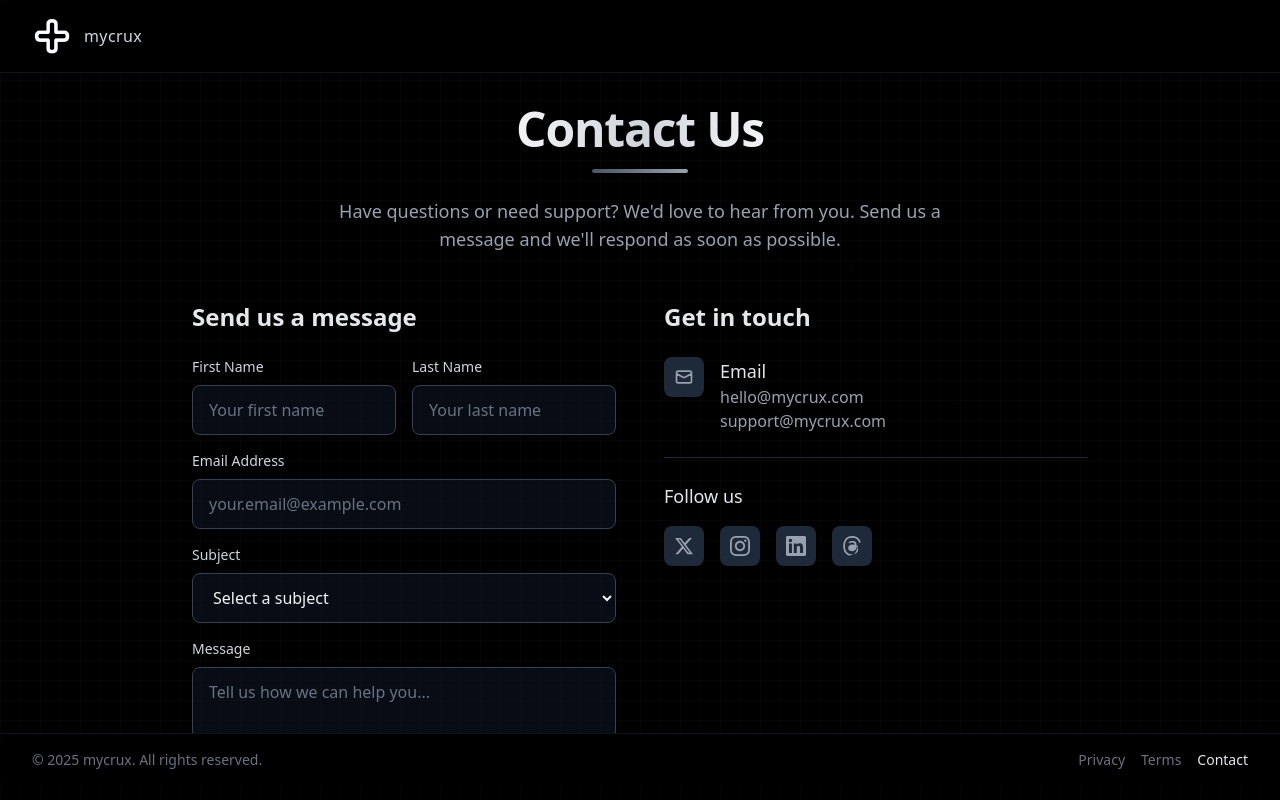
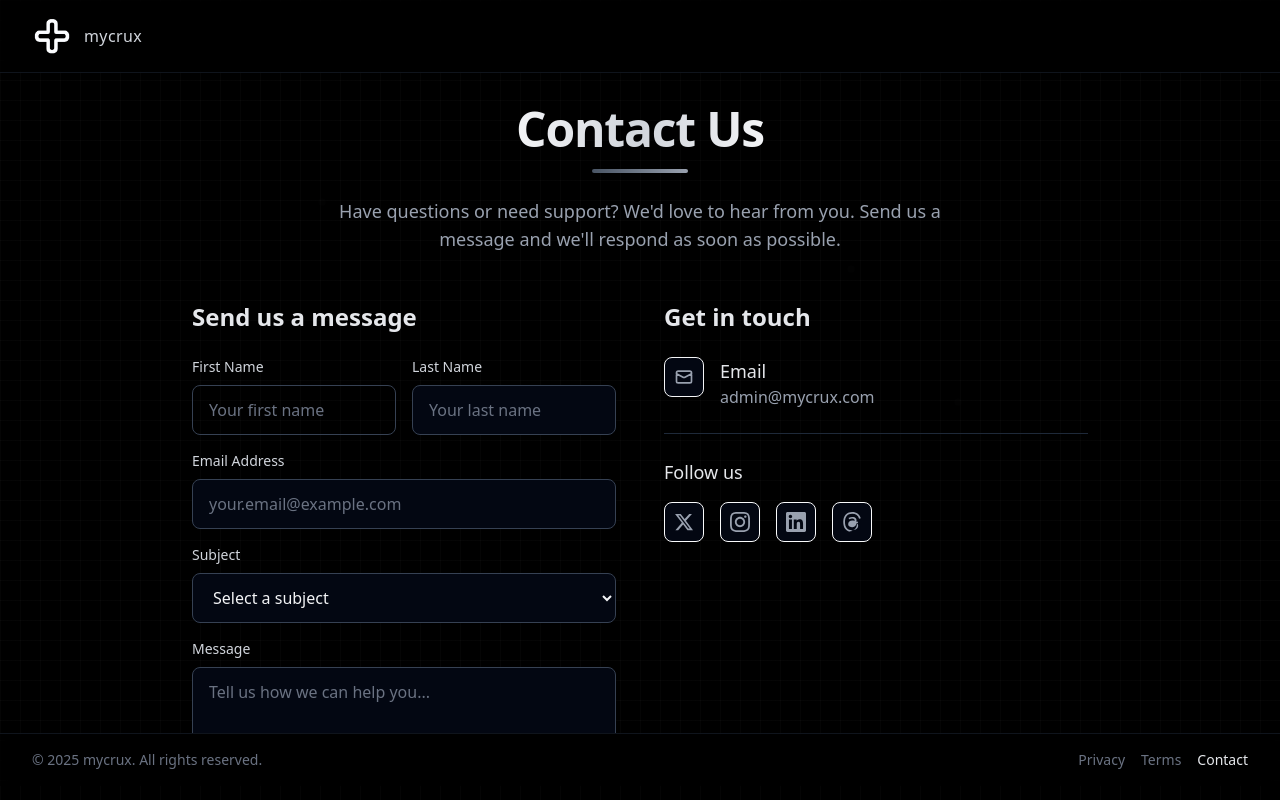
Before and after one commit to adsrisanth/mycrux, a Next.js app in the folder my-app/: page /contact in a window 1280 px wide. Built offline with nearby package versions, Linux system fonts and the light colour scheme.

Commit message:
feat(updated Conatcts)

```diff
--- a/my-app/src/app/(pages)/contact/page.tsx
+++ b/my-app/src/app/(pages)/contact/page.tsx
@@ -4,20 +4,14 @@ import Footer from '@/app/components/Footer';
 const Contact = () => {
   return (
     <div className="h-screen bg-black relative overflow-hidden">
-      {/* Animated background grid */}
       <div className="absolute inset-0 bg-[linear-gradient(to_right,#4f4f4f1a_1px,transparent_1px),linear-gradient(to_bottom,#4f4f4f1a_1px,transparent_1px)] bg-[size:20px_20px] animate-pulse"></div>
-
-      {/* Floating particles effect */}
       <div className="absolute inset-0">
         <div className="absolute top-1/4 left-1/4 w-1 h-1 bg-gray-400 rounded-full animate-ping opacity-20"></div>
         <div className="absolute top-1/3 right-1/3 w-1 h-1 bg-gray-400 rounded-full animate-ping opacity-20" style={{animationDelay: '1s'}}></div>
         <div className="absolute bottom-1/4 left-1/3 w-1 h-1 bg-gray-400 rounded-full animate-ping opacity-20" style={{animationDelay: '2s'}}></div>
         <div className="absolute top-1/2 right-1/4 w-1 h-1 bg-gray-400 rounded-full animate-ping opacity-20" style={{animationDelay: '3s'}}></div>
       </div>
-
       <Navigation currentPage="contact" />
-
-      {/* Main content */}
       <main className="relative z-10 flex flex-col h-[calc(100vh-140px)] px-4 sm:px-6 lg:px-8 overflow-y-auto">
         <div className="max-w-4xl mx-auto py-8">
           <div className="text-center mb-12">
@@ -31,12 +25,9 @@ const Contact = () => {
               Have questions or need support? We'd love to hear from you. Send us a message and we'll respond as soon as possible.
             </p>
           </div>
-
           <div className="grid md:grid-cols-2 gap-12">
-            {/* Contact Form */}
             <div className="space-y-6">
               <h2 className="text-2xl font-semibold text-gray-200 mb-6">Send us a message</h2>
-
               <form className="space-y-4">
                 <div className="grid grid-cols-1 sm:grid-cols-2 gap-4">
                   <div>
@@ -47,7 +38,7 @@ const Contact = () => {
                       type="text"
                       id="firstName"
                       name="firstName"
-                      className="w-full px-4 py-3 bg-gray-900/50 border border-gray-700 rounded-lg focus:outline-none focus:ring-2 focus:ring-gray-500 focus:border-transparent text-gray-100 placeholder-gray-500"
+                      className="w-full px-4 py-3 bg-gray- border border-gray-700 rounded-lg focus:outline-none focus:ring-2 focus:ring-gray-500 focus:border-transparent text-gray-100 placeholder-gray-500"
                       placeholder="Your first name"
                     />
                   </div>
@@ -59,12 +50,11 @@ const Contact = () => {
                       type="text"
                       id="lastName"
                       name="lastName"
-                      className="w-full px-4 py-3 bg-gray-900/50 border border-gray-700 rounded-lg focus:outline-none focus:ring-2 focus:ring-gray-500 focus:border-transparent text-gray-100 placeholder-gray-500"
+                      className="w-full px-4 py-3 bg-gray-950 border border-gray-700 rounded-lg focus:outline-none focus:ring-2 focus:ring-gray-500 focus:border-transparent text-gray-100 placeholder-gray-500"
                       placeholder="Your last name"
                     />
                   </div>
                 </div>
-
                 <div>
                   <label htmlFor="email" className="block text-sm font-medium text-gray-300 mb-2">
                     Email Address
@@ -73,11 +63,10 @@ const Contact = () => {
                     type="email"
                     id="email"
                     name="email"
-                    className="w-full px-4 py-3 bg-gray-900/50 border border-gray-700 rounded-lg focus:outline-none focus:ring-2 focus:ring-gray-500 focus:border-transparent text-gray-100 placeholder-gray-500"
+                    className="w-full px-4 py-3 bg-gray-950 border border-gray-700 rounded-lg focus:outline-none focus:ring-2 focus:ring-gray-500 focus:border-transparent text-gray-100 placeholder-gray-500"
                     placeholder="your.email@example.com"
                   />
                 </div>
-
                 <div>
                   <label htmlFor="subject" className="block text-sm font-medium text-gray-300 mb-2">
                     Subject
@@ -85,7 +74,7 @@ const Contact = () => {
                   <select
                     id="subject"
                     name="subject"
-                    className="w-full px-4 py-3 bg-gray-900/50 border border-gray-700 rounded-lg focus:outline-none focus:ring-2 focus:ring-gray-500 focus:border-transparent text-gray-100"
+                    className="w-full px-4 py-3 bg-gray-950 border border-gray-700 rounded-lg focus:outline-none focus:ring-2 focus:ring-gray-500 focus:border-transparent text-gray-100"
                   >
                     <option value="">Select a subject</option>
                     <option value="general">General Inquiry</option>
@@ -95,7 +84,6 @@ const Contact = () => {
                     <option value="other">Other</option>
                   </select>
                 </div>
-
                 <div>
                   <label htmlFor="message" className="block text-sm font-medium text-gray-300 mb-2">
                     Message
@@ -104,65 +92,58 @@ const Contact = () => {
                     id="message"
                     name="message"
                     rows={6}
-                    className="w-full px-4 py-3 bg-gray-900/50 border border-gray-700 rounded-lg focus:outline-none focus:ring-2 focus:ring-gray-500 focus:border-transparent text-gray-100 placeholder-gray-500 resize-none"
+                    className="w-full px-4 py-3 bg-gray-950 border border-gray-700 rounded-lg focus:outline-none focus:ring-2 focus:ring-gray-500 focus:border-transparent text-gray-100 placeholder-gray-500 resize-none"
                     placeholder="Tell us how we can help you..."
                   ></textarea>
                 </div>
-
                 <button
                   type="submit"
-                  className="w-full bg-gradient-to-r from-gray-700 to-gray-600 hover:from-gray-600 hover:to-gray-500 text-white font-medium py-3 px-6 rounded-lg transition-all duration-300 transform hover:scale-105"
+                  className="w-full bg-gray-950 border border-gray-700 cursor-pointer hover:bg-gray-800 text-white font-medium py-3 px-6 rounded-lg transition-all duration-300 transform hover:scale-105"
                 >
                   Send Message
                 </button>
               </form>
             </div>
-
             {/* Contact Information */}
             <div className="space-y-8">
               <h2 className="text-2xl font-semibold text-gray-200 mb-6">Get in touch</h2>
 
               <div className="space-y-6">
                 <div className="flex items-start space-x-4">
-                  <div className="w-10 h-10 bg-gray-800 rounded-lg flex items-center justify-center flex-shrink-0">
+                  <div className="w-10 h-10 bg-gray-950 border border-gray- rounded-lg flex items-center justify-center flex-shrink-0">
                     <svg className="w-5 h-5 text-gray-400" fill="none" stroke="currentColor" viewBox="0 0 24 24">
                       <path strokeLinecap="round" strokeLinejoin="round" strokeWidth={2} d="M3 8l7.89 4.26a2 2 0 002.22 0L21 8M5 19h14a2 2 0 002-2V7a2 2 0 00-2-2H5a2 2 0 00-2 2v10a2 2 0 002 2z" />
                     </svg>
                   </div>
                   <div>
                     <h3 className="text-lg font-medium text-gray-200">Email</h3>
-                    <p className="text-gray-400">hello@mycrux.com</p>
-                    <p className="text-gray-400">support@mycrux.com</p>
+                    <p className="text-gray-400">admin@mycrux.com</p>
                   </div>
                 </div>
-
                 {/* Social Links */}
                 <div className="pt-6 border-t border-gray-800">
                   <h3 className="text-lg font-medium text-gray-200 mb-4">Follow us</h3>
                   <div className="flex space-x-4">
                     {/* X (Twitter) */}
-                    <a href="#" className="w-10 h-10 bg-gray-800 rounded-lg flex items-center justify-center hover:bg-gray-700 transition-colors duration-300" title="Follow us on X">
+                    <a href="https://x.com/mycruxin?t=CzqDnOMbflOFfqhk4KRBJg&s=08" className="w-10 h-10 bg-gray-950 border-gray-50 border rounded-lg flex items-center justify-center hover:bg-gray-700 transition-colors duration-300" title="Follow us on X">
                       <svg className="w-5 h-5 text-gray-400" fill="currentColor" viewBox="0 0 24 24">
                         <path d="M18.244 2.25h3.308l-7.227 8.26 8.502 11.24H16.17l-5.214-6.817L4.99 21.75H1.68l7.73-8.835L1.254 2.25H8.08l4.713 6.231zm-1.161 17.52h1.833L7.084 4.126H5.117z"/>
                       </svg>
                     </a>
-
                     {/* Instagram */}
-                    <a href="#" className="w-10 h-10 bg-gray-800 rounded-lg flex items-center justify-center hover:bg-gray-700 transition-colors duration-300" title="Follow us on Instagram">
+                    <a href="https://www.linkedin.com/company/mycruxin/" className="w-10 h-10 bg-gray-950 border-gray-50 border rounded-lg flex items-center justify-center hover:bg-gray-700 transition-colors duration-300" title="Follow us on Instagram">
                       <svg className="w-5 h-5 text-gray-400" fill="currentColor" viewBox="0 0 24 24">
                         <path d="M12 2.163c3.204 0 3.584.012 4.85.07 3.252.148 4.771 1.691 4.919 4.919.058 1.265.069 1.645.069 4.849 0 3.205-.012 3.584-.069 4.849-.149 3.225-1.664 4.771-4.919 4.919-1.266.058-1.644.07-4.85.07-3.204 0-3.584-.012-4.849-.07-3.26-.149-4.771-1.699-4.919-4.92-.058-1.265-.07-1.644-.07-4.849 0-3.204.013-3.583.07-4.849.149-3.227 1.664-4.771 4.919-4.919 1.266-.057 1.645-.069 4.849-.069zm0-2.163c-3.259 0-3.667.014-4.947.072-4.358.2-6.78 2.618-6.98 6.98-.059 1.281-.073 1.689-.073 4.948 0 3.259.014 3.668.072 4.948.2 4.358 2.618 6.78 6.98 6.98 1.281.058 1.689.072 4.948.072 3.259 0 3.668-.014 4.948-.072 4.354-.2 6.782-2.618 6.979-6.98.059-1.28.073-1.689.073-4.948 0-3.259-.014-3.667-.072-4.947-.196-4.354-2.617-6.78-6.979-6.98-1.281-.059-1.69-.073-4.949-.073zm0 5.838c-3.403 0-6.162 2.759-6.162 6.162s2.759 6.163 6.162 6.163 6.162-2.759 6.162-6.163c0-3.403-2.759-6.162-6.162-6.162zm0 10.162c-2.209 0-4-1.79-4-4 0-2.209 1.791-4 4-4s4 1.791 4 4c0 2.21-1.791 4-4 4zm6.406-11.845c-.796 0-1.441.645-1.441 1.44s.645 1.44 1.441 1.44c.795 0 1.439-.645 1.439-1.44s-.644-1.44-1.439-1.44z"/>
                       </svg>
                     </a>
-
                     {/* LinkedIn */}
-                    <a href="#" className="w-10 h-10 bg-gray-800 rounded-lg flex items-center justify-center hover:bg-gray-700 transition-colors duration-300" title="Connect on LinkedIn">
+                    <a href="https://www.linkedin.com/company/mycruxin/" className="w-10 h-10 bg-gray-950 border-gray-50 border rounded-lg flex items-center justify-center hover:bg-gray-700 transition-colors duration-300" title="Connect on LinkedIn">
                       <svg className="w-5 h-5 text-gray-400" fill="currentColor" viewBox="0 0 24 24">
                         <path d="M20.447 20.452h-3.554v-5.569c0-1.328-.027-3.037-1.852-3.037-1.853 0-2.136 1.445-2.136 2.939v5.667H9.351V9h3.414v1.561h.046c.477-.9 1.637-1.85 3.37-1.85 3.601 0 4.267 2.37 4.267 5.455v6.286zM5.337 7.433c-1.144 0-2.063-.926-2.063-2.065 0-1.138.92-2.063 2.063-2.063 1.14 0 2.064.925 2.064 2.063 0 1.139-.925 2.065-2.064 2.065zm1.782 13.019H3.555V9h3.564v11.452zM22.225 0H1.771C.792 0 0 .774 0 1.729v20.542C0 23.227.792 24 1.771 24h20.451C23.2 24 24 23.227 24 22.271V1.729C24 .774 23.2 0 22.222 0h.003z"/>
                       </svg>
                     </a>
-
                     {/* Threads */}
-                    <a href="#" className="w-10 h-10 bg-gray-800 rounded-lg flex items-center justify-center hover:bg-gray-700 transition-colors duration-300" title="Follow us on Threads">
+                    <a href="https://www.threads.com/@mycrux.in" className="w-10 h-10 bg-gray-950 border-gray-50 border rounded-lg flex items-center justify-center hover:bg-gray-700 transition-colors duration-300" title="Follow us on Threads">
                       <svg className="w-5 h-5 text-gray-400" fill="currentColor" viewBox="0 0 24 24">
                         <path d="M12.186 24h-.007c-3.581-.024-6.334-1.205-8.184-3.509C2.35 18.44 1.5 15.586 1.472 12.01v-.017c.03-3.579.879-6.43 2.525-8.482C5.845 1.205 8.6.024 12.18 0h.014c2.746.02 5.043.725 6.826 2.098 1.677 1.29 2.858 3.13 3.509 5.467l-2.04.569c-1.104-3.96-3.898-5.984-8.304-6.015-2.91.022-5.11.936-6.54 2.717C4.307 6.504 3.616 8.914 3.589 12c.027 3.086.718 5.496 2.057 7.164 1.43 1.781 3.632 2.695 6.54 2.717 2.623-.02 4.358-.631 5.8-2.045 1.647-1.613 1.618-3.593 1.09-4.798-.31-.71-.873-1.3-1.634-1.75-.192 1.352-.622 2.446-1.284 3.272-.886 1.102-2.14 1.704-3.73 1.79-1.202.065-2.361-.218-3.259-.801-1.063-.689-1.685-1.74-1.752-2.964-.065-1.19.408-2.285 1.33-3.082.88-.76 2.119-1.207 3.583-1.291a13.853 13.853 0 0 1 3.02.142c-.126-.742-.375-1.332-.74-1.744-.507-.574-1.37-.962-2.497-.896-1.128.065-2.161.355-3.08.862-.095.053-.192.108-.293.165l-.893-1.553c.214-.121.4-.221.573-.308 1.072-.538 2.37-.879 3.868-.956 1.853-.095 3.456.463 4.312 1.548.895 1.135 1.045 2.632.637 4.372.012-.002.024-.007.036-.01.448-.182.914-.373 1.382-.563l.717 1.704c-.526.221-1.053.442-1.58.664-.022.009-.044.018-.067.027.24 1.04.177 2.16-.188 3.319-.543 1.716-1.684 3.239-3.298 4.407-1.614 1.168-3.448 1.656-5.442 1.645z"/>
                       </svg>
@@ -174,7 +155,6 @@ const Contact = () => {
           </div>
         </div>
       </main>
-
       <Footer currentPage="contact" />
     </div>
   );
```
